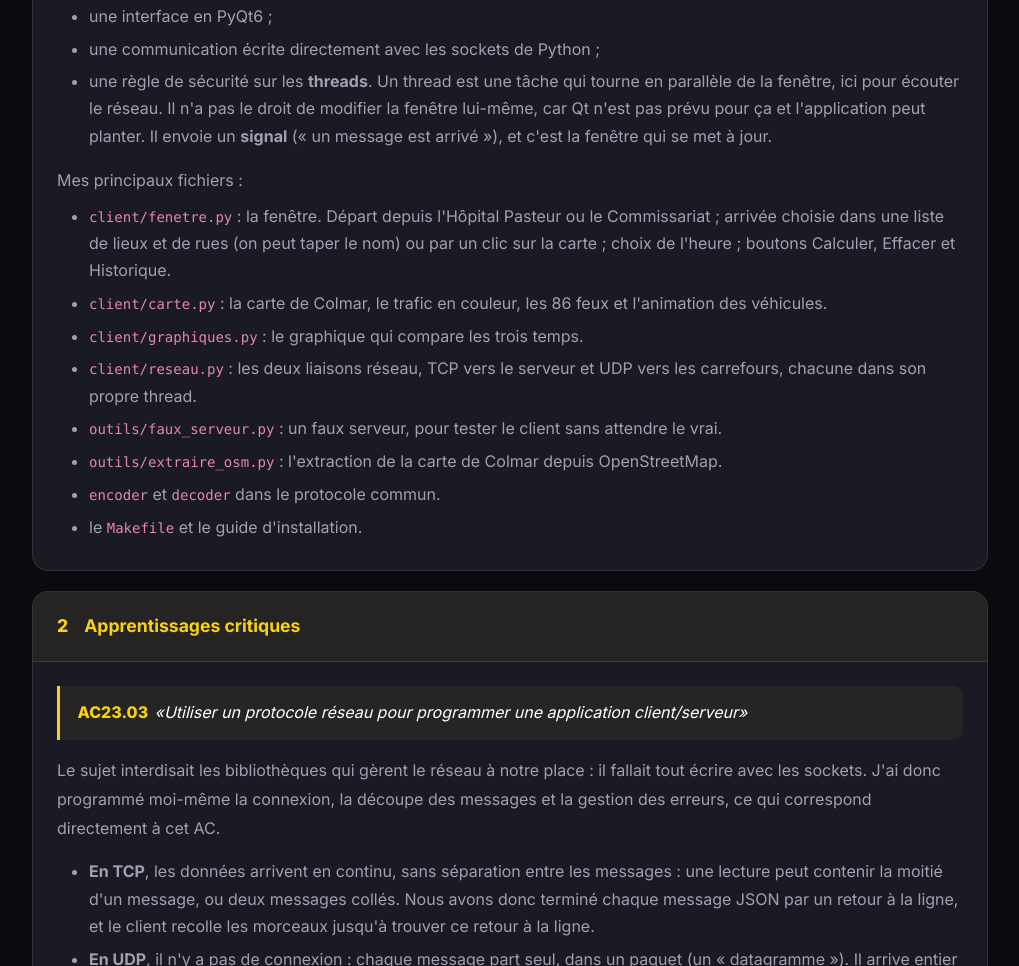
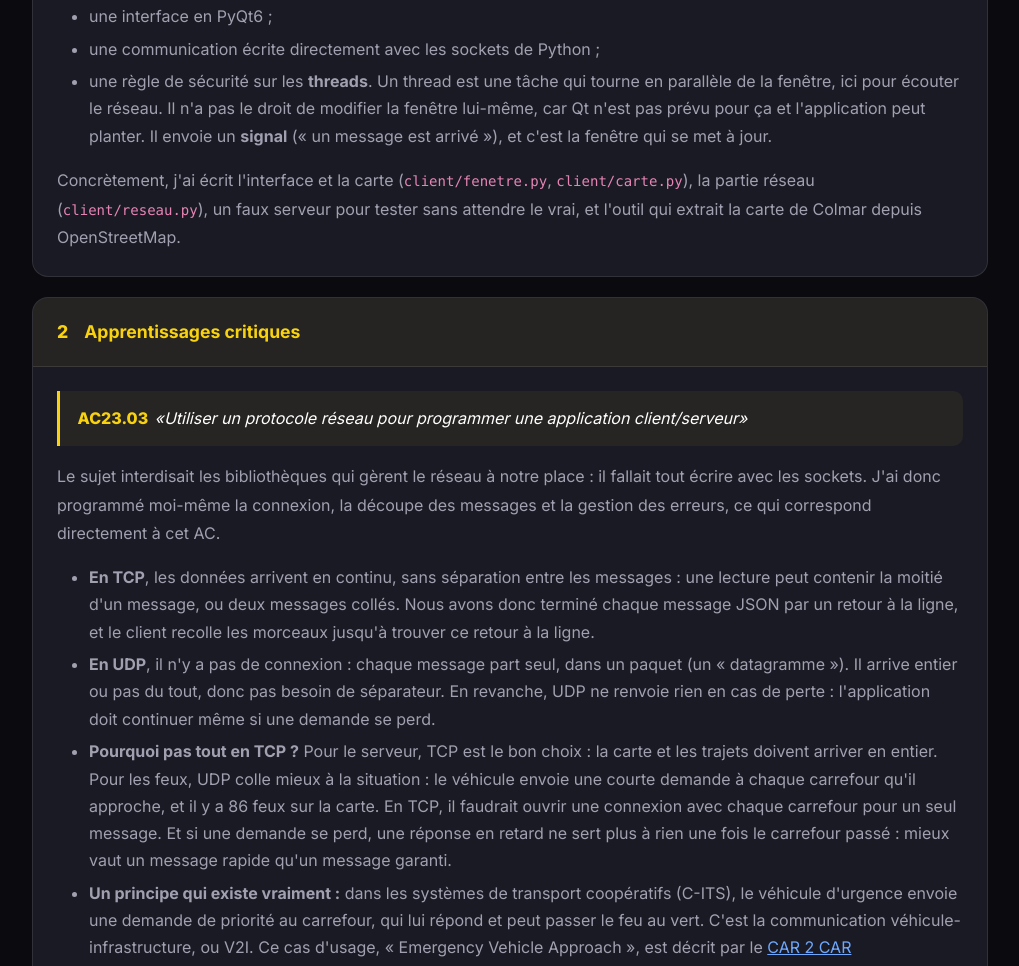
Before and after one commit to panda-eating-banana/panda-eating-banana.github.io, a plain HTML site: page sae-302.html in a window 1280 px wide. Shown: the part 2035-3001 px from the top of the page, without its empty margins (130-1149 px from the left). Drawn offline with nearby package versions, Linux system fonts and the light colour scheme.

Commit message:
SAÉ 3.02 : liste des fichiers raccourcie

```diff
--- a/sae-302.html
+++ b/sae-302.html
@@ -216,17 +216,7 @@
                             <li>une communication écrite directement avec les sockets de Python ;</li>
                             <li>une règle de sécurité sur les <strong>threads</strong>. Un thread est une tâche qui tourne en parallèle de la fenêtre, ici pour écouter le réseau. Il n'a pas le droit de modifier la fenêtre lui-même, car Qt n'est pas prévu pour ça et l'application peut planter. Il envoie un <strong>signal</strong> (« un message est arrivé »), et c'est la fenêtre qui se met à jour.</li>
                         </ul>
-                        <p class="mb-2">Mes principaux fichiers :</p>
-                        <ul class="mb-0">
-                            <li><code>client/fenetre.py</code> : la fenêtre. Départ depuis l'Hôpital Pasteur ou le Commissariat ; arrivée choisie dans une liste de lieux et de rues (on peut taper le nom) ou par un clic sur la carte ; choix de l'heure ; boutons Calculer, Effacer et Historique.</li>
-                            <li><code>client/carte.py</code> : la carte de Colmar, le trafic en couleur, les 86 feux et l'animation des véhicules.</li>
-                            <li><code>client/graphiques.py</code> : le graphique qui compare les trois temps.</li>
-                            <li><code>client/reseau.py</code> : les deux liaisons réseau, TCP vers le serveur et UDP vers les carrefours, chacune dans son propre thread.</li>
-                            <li><code>outils/faux_serveur.py</code> : un faux serveur, pour tester le client sans attendre le vrai.</li>
-                            <li><code>outils/extraire_osm.py</code> : l'extraction de la carte de Colmar depuis OpenStreetMap.</li>
-                            <li><code>encoder</code> et <code>decoder</code> dans le protocole commun.</li>
-                            <li>le <code>Makefile</code> et le guide d'installation.</li>
-                        </ul>
+                        <p class="mb-0">Concrètement, j'ai écrit l'interface et la carte (<code>client/fenetre.py</code>, <code>client/carte.py</code>), la partie réseau (<code>client/reseau.py</code>), un faux serveur pour tester sans attendre le vrai, et l'outil qui extrait la carte de Colmar depuis OpenStreetMap.</p>
                     </div>
                 </div>
 
```
